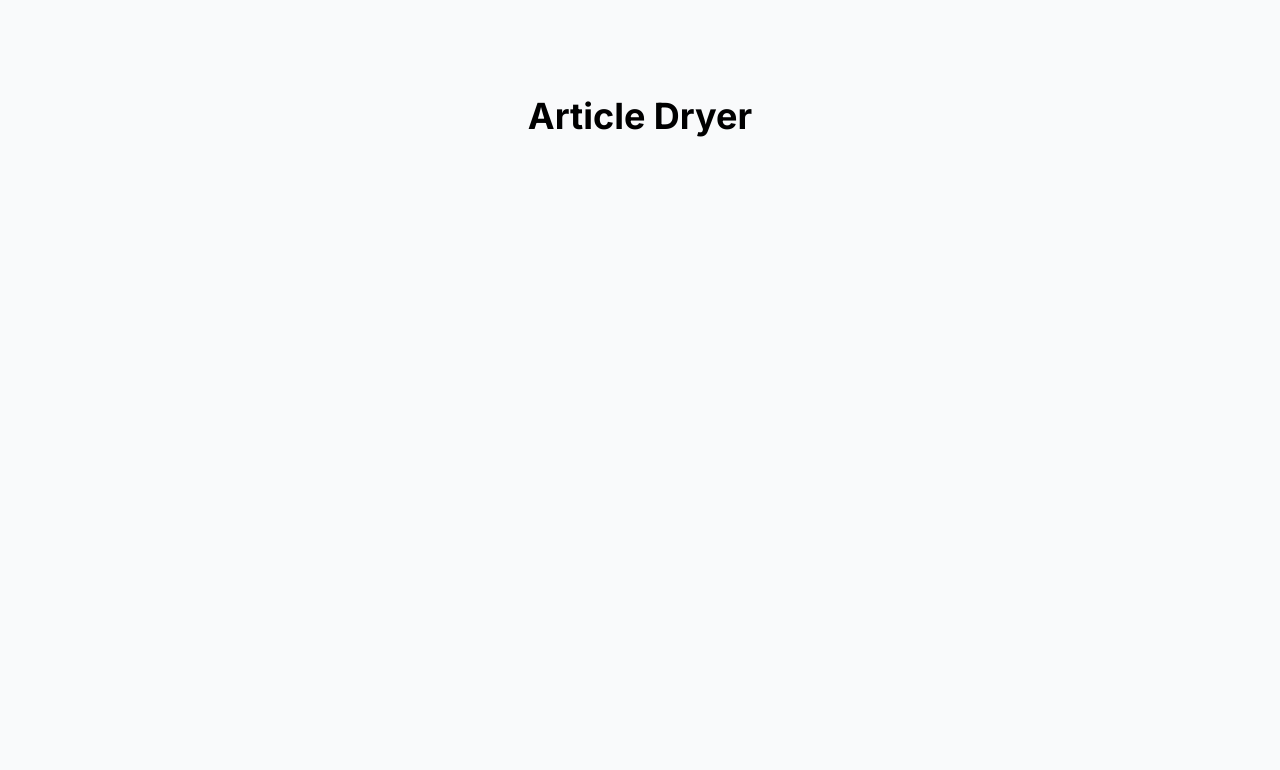
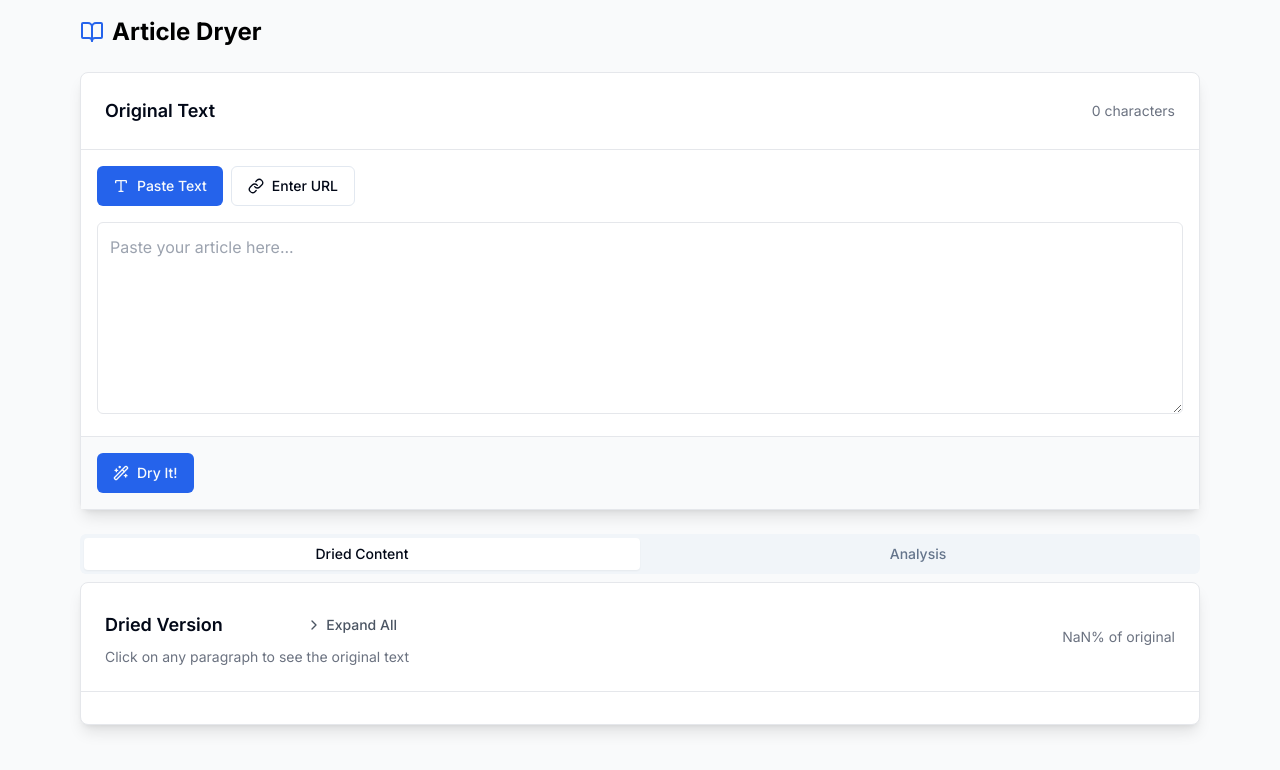
Before and after one commit to gavinHuang/article-dryer, a Next.js app in the folder article-dryer-nextjs/: page / in a window 1280 px wide. Shown: the top 770 px of the page. Built offline with nearby package versions, Linux system fonts and the light colour scheme.

Commit message:
found the issue and revert unnecessary code

```diff
--- a/article-dryer-nextjs/src/app/page.tsx
+++ b/article-dryer-nextjs/src/app/page.tsx
@@ -1,12 +1,9 @@
 'use client';
 
-// import { ArticleSummarizer } from '@/components/ArticleSummarizer';
+import { ArticleSummarizer } from '@/components/ArticleSummarizer';
 
 export default function Home() {
   return (
-    <main className="flex min-h-screen flex-col items-center justify-between p-24">
-      <h1 className="text-4xl font-bold">Article Dryer</h1>
-      {/* <ArticleSummarizer /> */}
-    </main>
+    <ArticleSummarizer />
   );
 }
```
